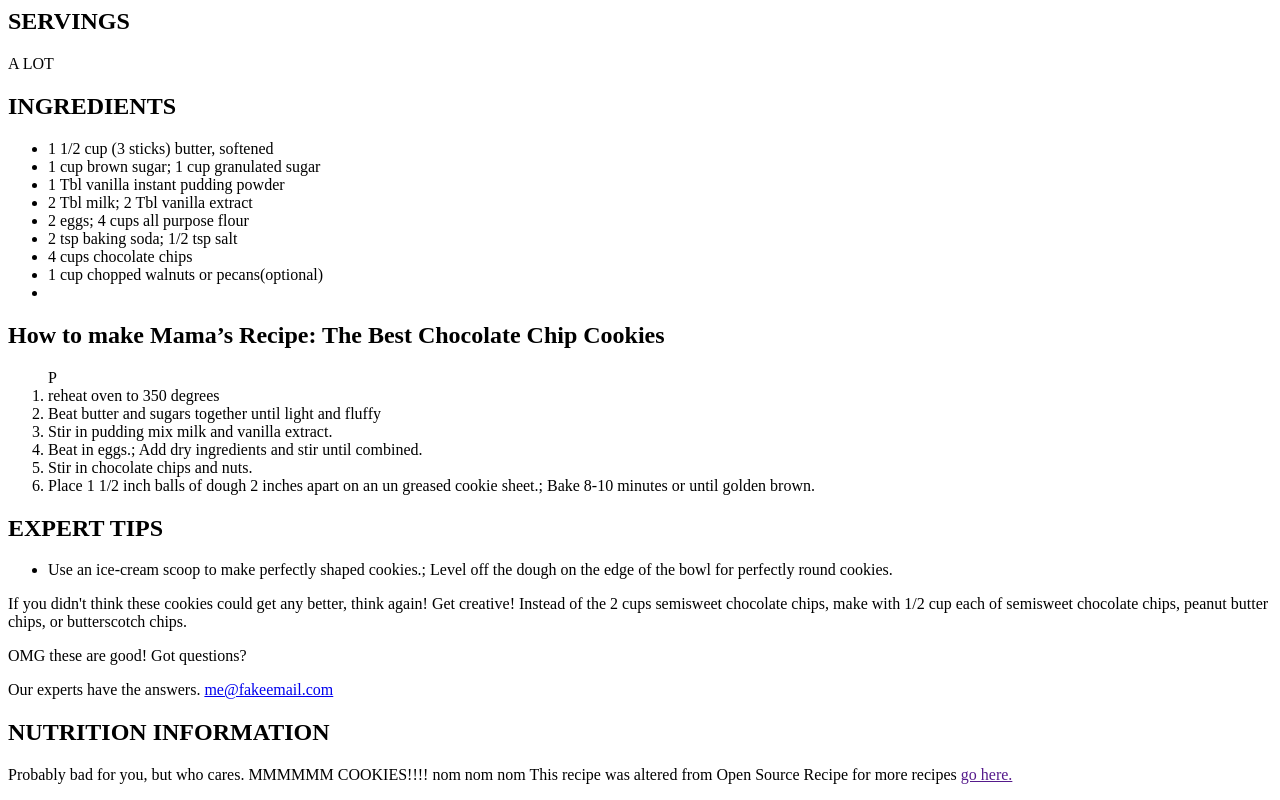
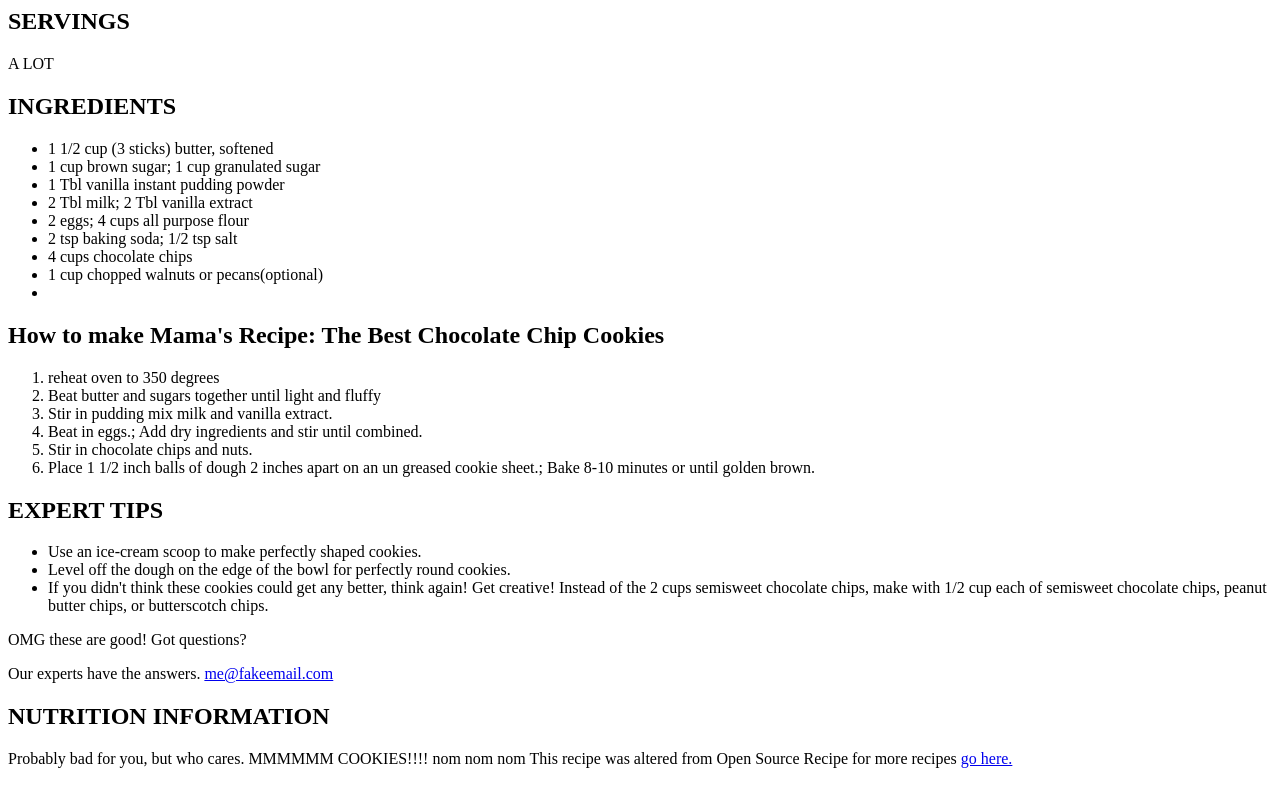
Before and after one commit to reneejp/HelloMe, a plain HTML site: page cookierecipe.html in a window 1280 px wide. Shown: the part 987-1787 px from the top of the page. Drawn offline with Linux system fonts and the light colour scheme.

Commit message:
Homework for class cookie recipe

```diff
--- a/cookierecipe.html
+++ b/cookierecipe.html
@@ -35,8 +35,8 @@
 			<li>2 tsp baking soda; 1/2 tsp salt</li>
 			<li>4 cups chocolate chips</li>
 			<li>1 cup chopped walnuts or pecans(optional)<li></ul>
-		<h2>How to make Mama’s Recipe: The Best Chocolate Chip Cookies</h2>
-		<ol>P
+		<h2>How to make Mama's Recipe: The Best Chocolate Chip Cookies</h2>
+		<ol>
 			<li>reheat oven to 350 degrees</li>
 			<li>Beat butter and sugars together until light and fluffy</li>
 			<li>Stir in pudding mix milk and vanilla extract.</li>
@@ -45,14 +45,15 @@
 			<li>Place 1 1/2 inch balls of dough 2 inches apart on an un greased cookie sheet.; Bake 8-10 minutes or until golden brown.</li></ol>
 		<h2>EXPERT TIPS</h2>
 		<ul type="disc">
-			<li>Use an ice-cream scoop to make perfectly shaped cookies.; Level off the dough on the edge of the bowl for perfectly round cookies.</ul>
-
-		<p>If you didn't think these cookies could get any better, think again! Get creative! Instead of the 2 cups semisweet chocolate chips, make with 1/2 cup each of semisweet chocolate chips, peanut butter chips, or butterscotch chips.</p>
+			<li>Use an ice-cream scoop to make perfectly shaped cookies.</li>
+			<li>Level off the dough on the edge of the bowl for perfectly round cookies.</li>
+			<li>If you didn't think these cookies could get any better, think again! Get creative! Instead of the 2 cups semisweet chocolate chips, make with 1/2 cup each of semisweet chocolate chips, peanut butter chips, or butterscotch chips.</li>
+		</ul>
 
 		<p>OMG these are good! Got questions?</p>
-		<p>Our experts have the answers. <a href ="mailto:me@fakeemail.com">me@fakeemail.com</a>
+		<p>Our experts have the answers. <a href="mailto:me@fakeemail.com">me@fakeemail.com</a>
 		<h2>NUTRITION INFORMATION</h2>
-		<p>Probably bad for you, but who cares. MMMMMM COOKIES!!!! nom nom nom This recipe was altered from Open Source Recipe for more recipes <a href "http://www.opensourcefood.com/people/Amanori/recipes/mamas-recipe-the-best-chocolate-chip-cookies">go here.</a>
+		<p>Probably bad for you, but who cares. MMMMMM COOKIES!!!! nom nom nom This recipe was altered from Open Source Recipe for more recipes <a href="http://www.opensourcefood.com/people/Amanori/recipes/mamas-recipe-the-best-chocolate-chip-cookies" target= "_blank">go here.</a>
 	</body>
 
 
```
